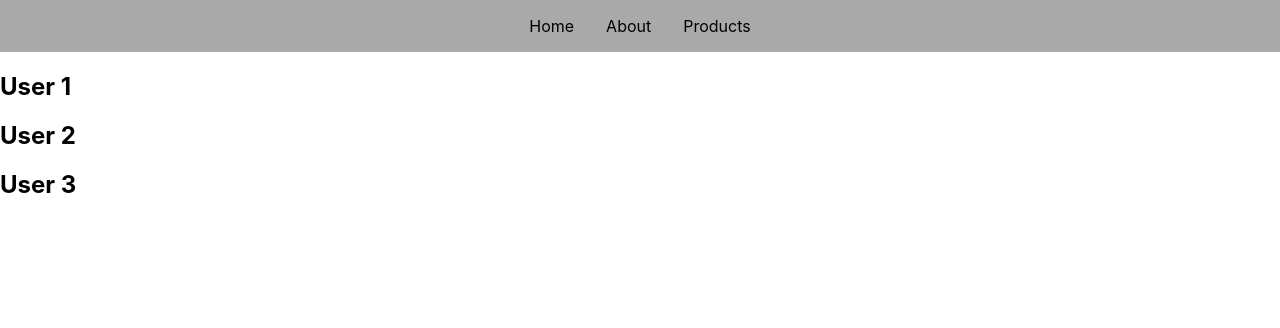
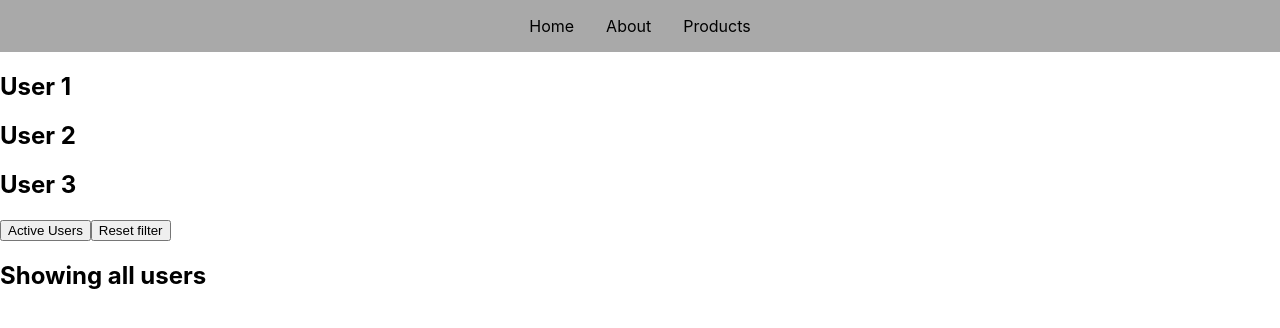
Before and after one commit to fahadshoukat/react-router-demo, a React (Create React App) app: page /users in a window 1280 px wide. Shown: the top 328 px of the page. Built offline with nearby package versions, Linux system fonts and the light colour scheme; the HTML template or start-up script is replaced by a standard one.

Commit message:
add Search Params

```diff
--- a/src/components/Users.js
+++ b/src/components/Users.js
@@ -1,15 +1,28 @@
-import React from 'react'
-import { Outlet } from 'react-router-dom'
+import React from "react";
+import { Outlet, useSearchParams } from "react-router-dom";
 
 const Users = () => {
+  const [searchParams, setSearchParams] = useSearchParams();
+  const showActiveUsers = searchParams.get("filter") == "active";
   return (
     <div>
-        <h2>User 1</h2>
-        <h2>User 2</h2>
-        <h2>User 3</h2>
-        <Outlet />
+      <h2>User 1</h2>
+      <h2>User 2</h2>
+      <h2>User 3</h2>
+      <Outlet />
+      <div>
+        <button onClick={() => setSearchParams({ filter: "active" })}>
+          Active Users
+        </button>
+        <button onClick={() => setSearchParams({})}>Reset filter</button>
+      </div>
+      {showActiveUsers ? (
+        <h2>Showing active users</h2>
+      ) : (
+        <h2>Showing all users</h2>
+      )}
     </div>
-  )
-}
+  );
+};
 
-export default Users
+export default Users;
```
